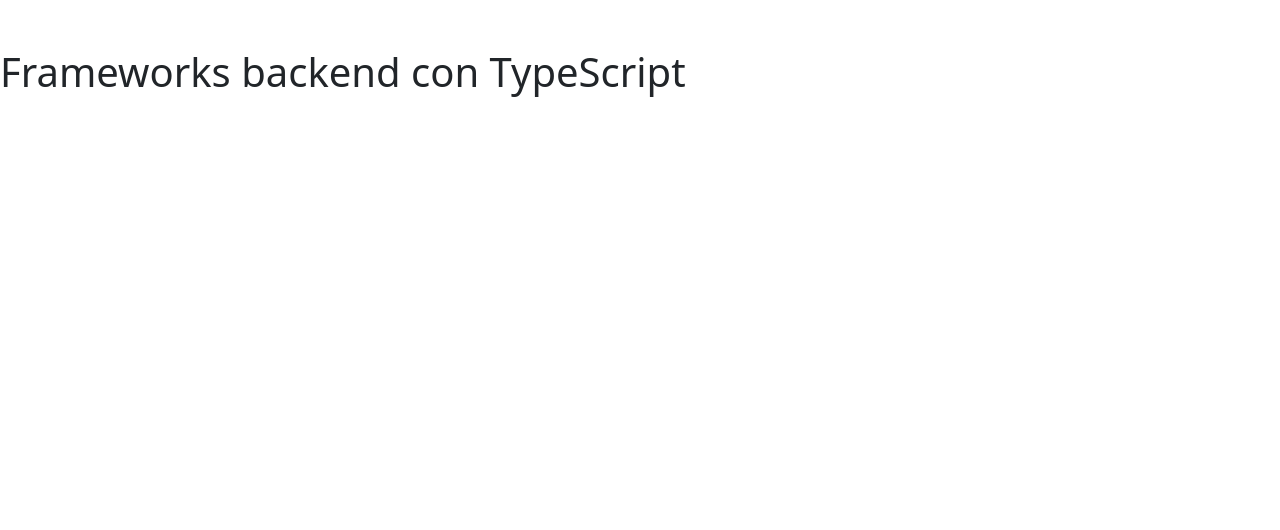
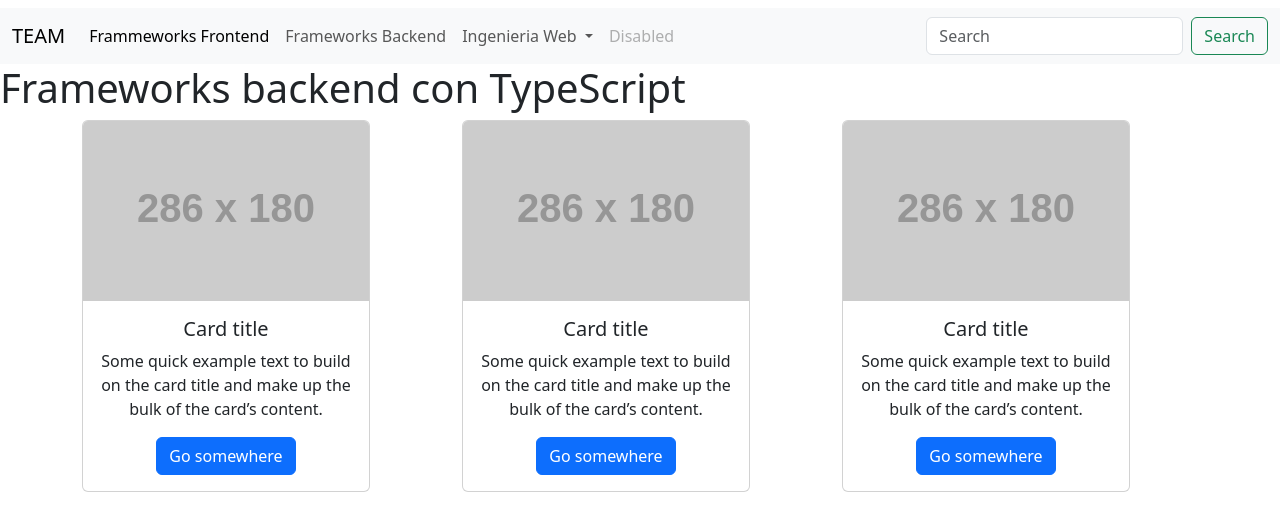
Before and after one commit to Juan33-Felipe/backend-practica-0, a plain HTML site: page index.html in a window 1280 px wide. Drawn offline with nearby package versions, Linux system fonts and the light colour scheme; placeholder pictures from the web are drawn by us.

Commit message:
feat: home

```diff
--- a/index.html
+++ b/index.html
@@ -15,12 +15,89 @@
         integrity="sha384-FKyoEForCGlyvwx9Hj09JcYn3nv7wiPVlz7YYwJrWVcXK/BmnVDxM+D2scQbITxI"
         crossorigin="anonymous"></script>
 </body>
+<nav class="navbar navbar-expand-lg bg-body-tertiary">
+    <div class="container-fluid">
+        <a class="navbar-brand" href="#">TEAM</a>
+        <button class="navbar-toggler" type="button" data-bs-toggle="collapse" data-bs-target="#navbarSupportedContent"
+            aria-controls="navbarSupportedContent" aria-expanded="false" aria-label="Toggle navigation">
+            <span class="navbar-toggler-icon"></span>
+        </button>
+        <div class="collapse navbar-collapse" id="navbarSupportedContent">
+            <ul class="navbar-nav me-auto mb-2 mb-lg-0">
+                <li class="nav-item">
+                    <a class="nav-link active" aria-current="page" href="#">Frammeworks Frontend</a>
+                </li>
+                <li class="nav-item">
+                    <a class="nav-link" href="#">Frameworks Backend</a>
+                </li>
+                <li class="nav-item dropdown">
+                    <a class="nav-link dropdown-toggle" href="#" role="button" data-bs-toggle="dropdown"
+                        aria-expanded="false">
+                        Ingenieria Web
+                    </a>
+                    <ul class="dropdown-menu">
+                        <li><a class="dropdown-item" href="#">Action</a></li>
+                        <li><a class="dropdown-item" href="#">Another action</a></li>
+                        <li>
+                            <hr class="dropdown-divider">
+                        </li>
+                        <li><a class="dropdown-item" href="#">Something else here</a></li>
+                    </ul>
+                </li>
+                <li class="nav-item">
+                    <a class="nav-link disabled" aria-disabled="true">Disabled</a>
+                </li>
+            </ul>
+            <form class="d-flex" role="search">
+                <input class="form-control me-2" type="search" placeholder="Search" aria-label="Search" />
+                <button class="btn btn-outline-success" type="submit">Search</button>
+            </form>
+        </div>
+    </div>
+</nav>
+<header>
+    <h1>Frameworks backend con TypeScript<h1>
+</header>
 
-<div class="mt-5 row">
-    <div class="col">
-        <h1>Frameworks backend con TypeScript<h1>
+
+<div class="container text-center">
+    <div class="row">
+        <div class="col">
+            <div class="card" style="width: 18rem;">
+                <img src="https://placehold.co/286x180" class="card-img-top" alt="...">
+                <div class="card-body">
+                    <h5 class="card-title">Card title</h5>
+                    <p class="card-text">Some quick example text to build on the card title and make up the bulk
+                        of the card’s content.</p>
+                    <a href="#" class="btn btn-primary">Go somewhere</a>
+                </div>
+            </div>
+        </div>
+        <div class="col">
+            <div class="card" style="width: 18rem;">
+                <img src="https://placehold.co/286x180" class="card-img-top" alt="...">
+                <div class="card-body">
+                    <h5 class="card-title">Card title</h5>
+                    <p class="card-text">Some quick example text to build on the card title and make up the bulk
+                        of the card’s content.</p>
+                    <a href="#" class="btn btn-primary">Go somewhere</a>
+                </div>
+            </div>
+        </div>
+        <div class="col">
+            <div class="card" style="width: 18rem;">
+                <img src="https://placehold.co/286x180" class="card-img-top" alt="...">
+                <div class="card-body">
+                    <h5 class="card-title">Card title</h5>
+                    <p class="card-text">Some quick example text to build on the card title and make up the bulk
+                        of the card’s content.</p>
+                    <a href="#" class="btn btn-primary">Go somewhere</a>
+                </div>
+            </div>
+        </div>
     </div>
 </div>
-</div>
+
+<body>
 
 </html>
```
Also changed, not shown: materia-1.html (added).
